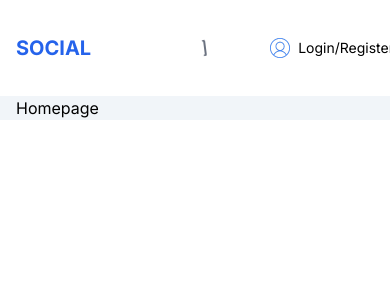
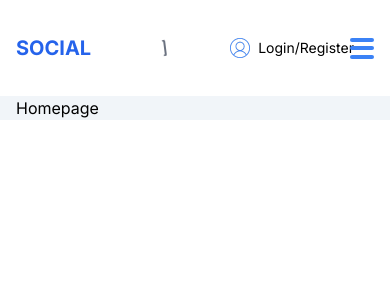
Before and after one commit to SatyaS18/social-media-app, a Next.js app: page / in a window 390 px wide. Shown: the top 300 px of the page. Built offline with nearby package versions, Linux system fonts and the light colour scheme.

Commit message:
add mobile menu

```diff
--- /dev/null
+++ b/src/components/MobileMenu.tsx
@@ -0,0 +1,42 @@
+"use client";
+import Link from "next/link";
+import { useState } from "react";
+
+const MobileMenu = () => {
+  const [isOpen, setIsOpen] = useState(false);
+  return (
+    <div className="md:hidden">
+      <div
+        className="flex flex-col gap-[4.5px] cursor-pointer"
+        onClick={() => setIsOpen((prev) => !prev)}
+      >
+        <div
+          className={`w-6 h-1 bg-blue-500 rounded-sm ${
+            isOpen ? "rotate-45" : ""
+          } origin-left ease-in-out duration-500`}
+        />
+        <div
+          className={`w-6 h-1 bg-blue-500 rounded-sm ${
+            isOpen ? "opacity-0" : ""
+          } ease-in-out duration-500`}
+        />
+        <div
+          className={`w-6 h-1 bg-blue-500 rounded-sm ${
+            isOpen ? "-rotate-45" : ""
+          } origin-left ease-in-out duration-500`}
+        />
+      </div>
+      {isOpen && (
+        <div className="absolute left-0 top-24 w-full h-[calc(100vh-96px)] bg-white flex flex-col items-center justify-center gap-8 font-medium text-xl z-10">
+          <Link href="/">Home</Link>
+          <Link href="/">Friends</Link>
+          <Link href="/">Groups</Link>
+          <Link href="/">Stories</Link>
+          <Link href="/">Login</Link>
+        </div>
+      )}
+    </div>
+  );
+};
+
+export default MobileMenu;
--- a/src/components/Navbar.tsx
+++ b/src/components/Navbar.tsx
@@ -1,5 +1,6 @@
 import Image from "next/image";
 import Link from "next/link";
+import MobileMenu from "./MobileMenu";
 
 const Navbar = () => {
   return (
@@ -74,6 +75,7 @@
           <Image src="/login.png" alt="" width={20} height={20} />
           <Link href="/sign-in">Login/Register</Link>
         </div>
+        <MobileMenu />
       </div>
     </div>
   );
```
